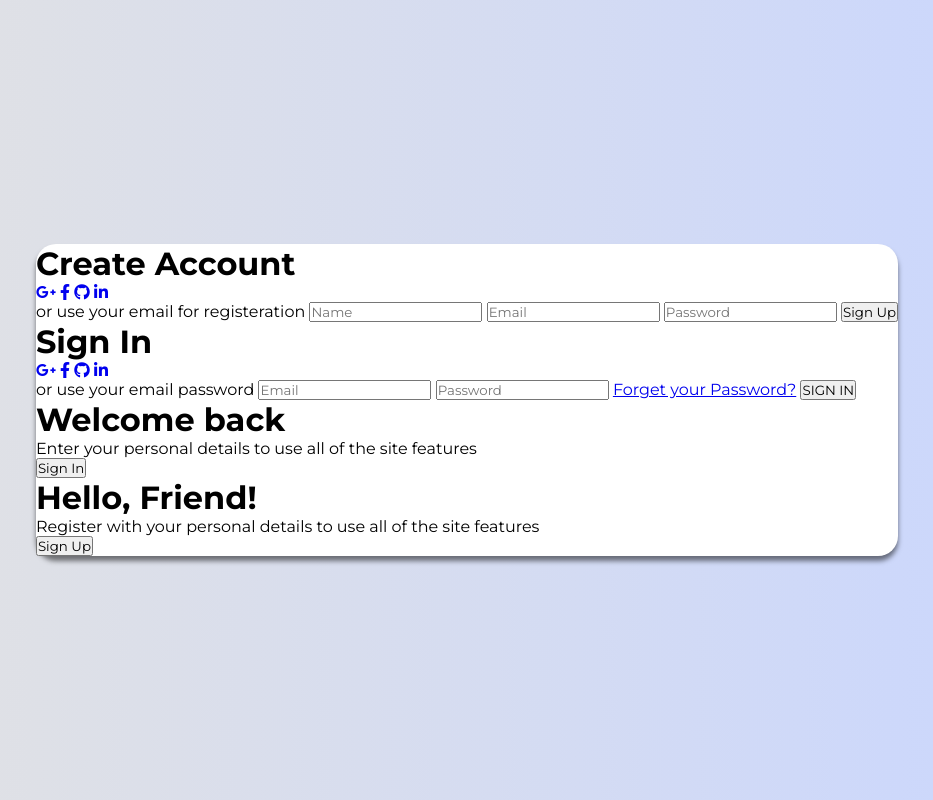
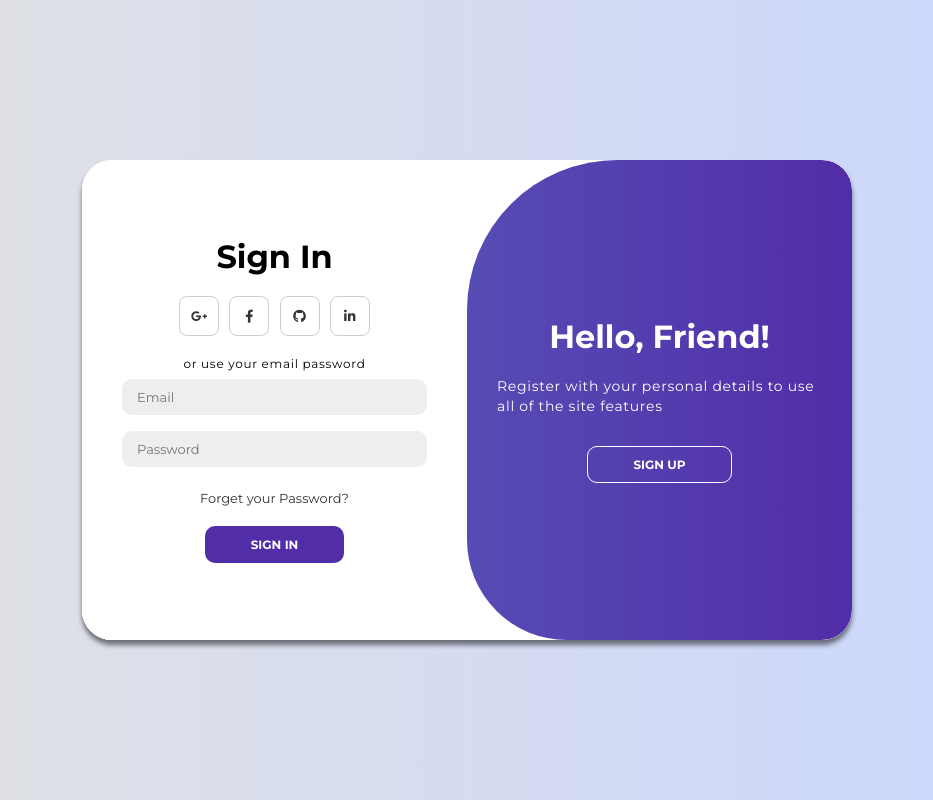
Before and after one commit to huntik22/modern-login, a plain HTML site: page index.html in a window 1280 px wide. Shown: the whole page, without its empty margins (173-1106 px from the left). Drawn offline with Linux system fonts and the light colour scheme.

Commit message:
design terminé

```diff
--- a/index.html
+++ b/index.html
@@ -43,18 +43,21 @@
             </form>
         </div>
 
+        <div class="toogle-container">
             <div class="toogle">
-            <div class="toogle-left">
+                <div class="toogle-left" id="toogle">
                     <h1>Welcome back</h1>
                     <p>Enter your personal details to use all of the site features</p>
-                <button>Sign In</button>
+                    <button class="hidden">Sign In</button>
                 </div>
-            <div class="toogle-right">
+                <div class="toogle-right" id="toogle">
                     <h1>Hello, Friend!</h1>
                     <p>Register with your personal details to use all of the site features</p>
-                <button>Sign Up</button>
+                    <button class="hidden">Sign Up</button>
                 </div>
             </div>
+        </div>
+
 
     </div>
 
--- a/style.css
+++ b/style.css
@@ -19,6 +19,189 @@ body{
 
 .container{
     background-color: white;
-    border-radius: 20px;
+    border-radius: 30px;
     box-shadow: 0 5px  5px rgba(0, 0, 0, 0.5);
+    position: relative;
+    overflow: hidden;
+    width: 770px;
+    max-width: 100%;
+    min-height: 480px;
 }
+
+.container p{
+    font-size: 14px;
+    line-height: 20px;
+    letter-spacing: 0.7px;
+    margin: 20px 0px;
+}
+
+.container span{
+    font-size: 12px;
+    letter-spacing: 0.7px;
+}
+
+.container a{
+    color: #333;
+    font-size: 13px;
+    text-decoration: none;
+    margin: 15px 0 10px;
+}
+.container button{
+    background-color: #512da8;
+    color: white;
+    font-size: 12px;
+    padding: 10px 45px;
+    border: 1px solid transparent;
+    border-radius: 10px;
+    font-weight: bold;
+    text-transform: uppercase;
+    margin-top: 10px;
+    cursor: pointer;
+}
+
+.container .hidden{
+    background-color: transparent;
+    border-color: white
+}
+
+form{
+    background-color: white;
+    display: flex;
+    align-items: center;
+    justify-content: center;
+    flex-direction: column;
+    padding: 0 40px;
+    height: 100%;
+}
+
+input{
+    background-color: #eee;
+    border: none;
+    margin: 8px 0;
+    padding: 10px 15px;
+    font-size: 13px;
+    border-radius: 10px;
+    width: 100%;
+    outline: none;
+}
+
+.form-container{
+   position: absolute;
+   top: 0;
+   height: 100%;
+   transition: all 0.6 ease-in-out;
+
+}
+
+.sign-in{
+    left: 0;
+    width: 50%;
+    z-index: 2;
+}
+
+.container.active .sign-in{
+    transform: translateX(100%);
+}
+
+.sign-up{
+    left: 0;
+    width: 50%;
+    z-index: 1;
+}
+
+.container.active .sign-up{
+    transform: translateX(100%);
+    opacity: 1;
+    z-index: 5;
+    animation: move 0.6s;
+}
+
+@keyframes move{
+    0%, 49.99%{
+        opacity: 0;
+        z-index: 1;
+    }
+    50%, 100%{
+        opacity: 1;
+        z-index: 5;
+    }
+}
+
+.social-icons{
+    margin: 20px 0;
+}
+
+.social-icons a{
+    border: 1px solid #ccc;
+    border-radius: 20%;
+    display: inline-flex;
+    align-items: center;
+    justify-content: center;
+    margin: 0 3px;
+    width: 40px;
+    height: 40px;
+}
+
+.toogle-container{
+    position: absolute;
+    top: 0;
+    left: 50%;
+    width: 50%;
+    height: 100%;
+    overflow: hidden;
+    transition: all 0.6s ease-in-out;
+    border-radius: 150px 0 0 100px;
+    z-index: 1000;
+}
+
+.container.active .toogle-container{
+    transform: translateX(-100%);
+    border-radius: 0 150px 100px 0;
+}
+
+.toogle{
+    background-color: #512da8 ;
+    height: 100%;
+    background: linear-gradient(to right, #5c6bc0, #512da8);
+    color: white;
+    position: relative;
+    left: -100%;
+    width: 200%;
+    transform: translateX(0);
+    transition: all 0.6s ease-in-out;
+    border-radius: 0 30px 30px;
+}
+
+.container.active .toogle{
+    transform: translateX(50%);
+}
+
+#toogle{
+    position: absolute;
+    width: 50%;
+    height: 100%;
+    display: flex;
+    flex-direction: column;
+    align-items: center;
+    justify-content: center;
+    padding: 0 30px;
+    top: 0;
+    transform: translateX(0);
+    transition: all 0.6s ease-in-out;
+}
+
+.toogle-left{
+    transform: translateX(-200%);
+}
+
+.container.active .toogle-left{
+    transform: translateX(0);
+}
+.toogle-right{
+    transform: translateX(0);
+    right: 0;
+}
+
+.container.active .toogle-right{
+    transform: translateX(200%);
+}
```
Lines whose indentation alone changed are shown as unchanged.
